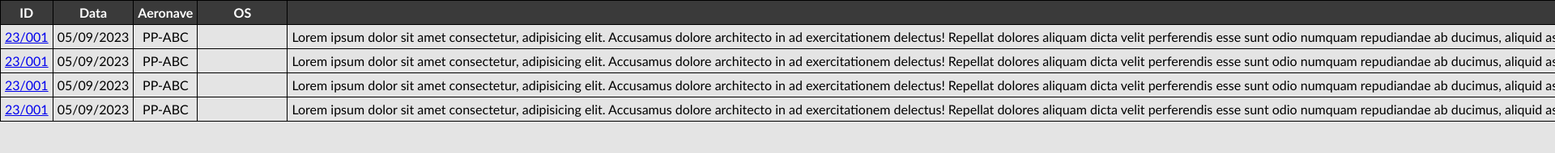
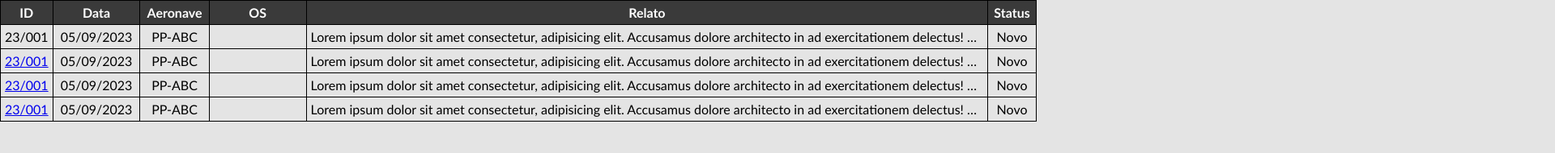
Before and after one commit to hbonitz/SGSOPLUS, a plain HTML site: page tablerelatos.html in a window 1280 px wide. Shown: the top 190 px of the page at 81% size, 1920 px wide, since content can reach past the window. Drawn offline with Linux system fonts and the light colour scheme.

Commit message:
Update tablerelatos.html

```diff
--- a/tablerelatos.html
+++ b/tablerelatos.html
@@ -34,17 +34,15 @@
         }
         tr:hover {
             background-color: rgb(187, 187, 255);
+            cursor: pointer;
 
         }
-        table {
-            width: 100vw;
-        }
+
 
         td {
-            overflow: hidden;
+            overflow:hidden;
             text-overflow: ellipsis;
             white-space: nowrap;
-
 
         }
 
@@ -56,8 +54,10 @@
             min-width: 100px;
         }
 
-        .status{
-            min-width: 150px;
+
+
+        .relato {
+            max-width:60vw;
         }
 
         thead {
@@ -73,9 +73,17 @@
 
         }
 
+
         #table_detail .hidden_row {
             display: none;
+
         }
+
+        table {
+            width: 100vw;
+        }
+
+
     </style>
 </head>
 <body>
@@ -96,7 +104,7 @@
                     <tbody>
 
                        <tr onclick="showHideRow('hidden_row1');">
-                            <td class="ID" style="width: 30px;"><a href="#">23/001</a></td>
+                            <td class="ID" style="width: 30px;">23/001</td>
                             <td class="data">05/09/2023</td>
                             <td class="matricula">PP-ABC</td>
                             <td class="os"></td>
```
